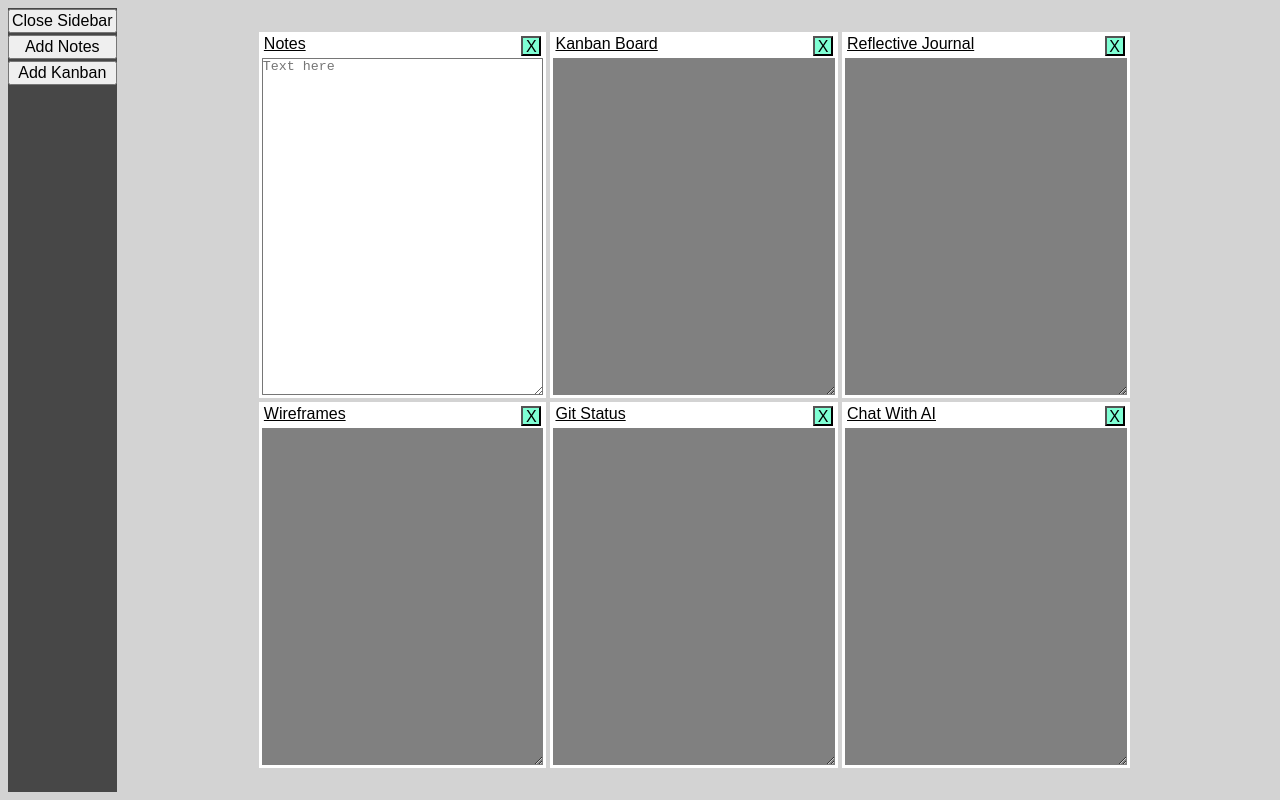
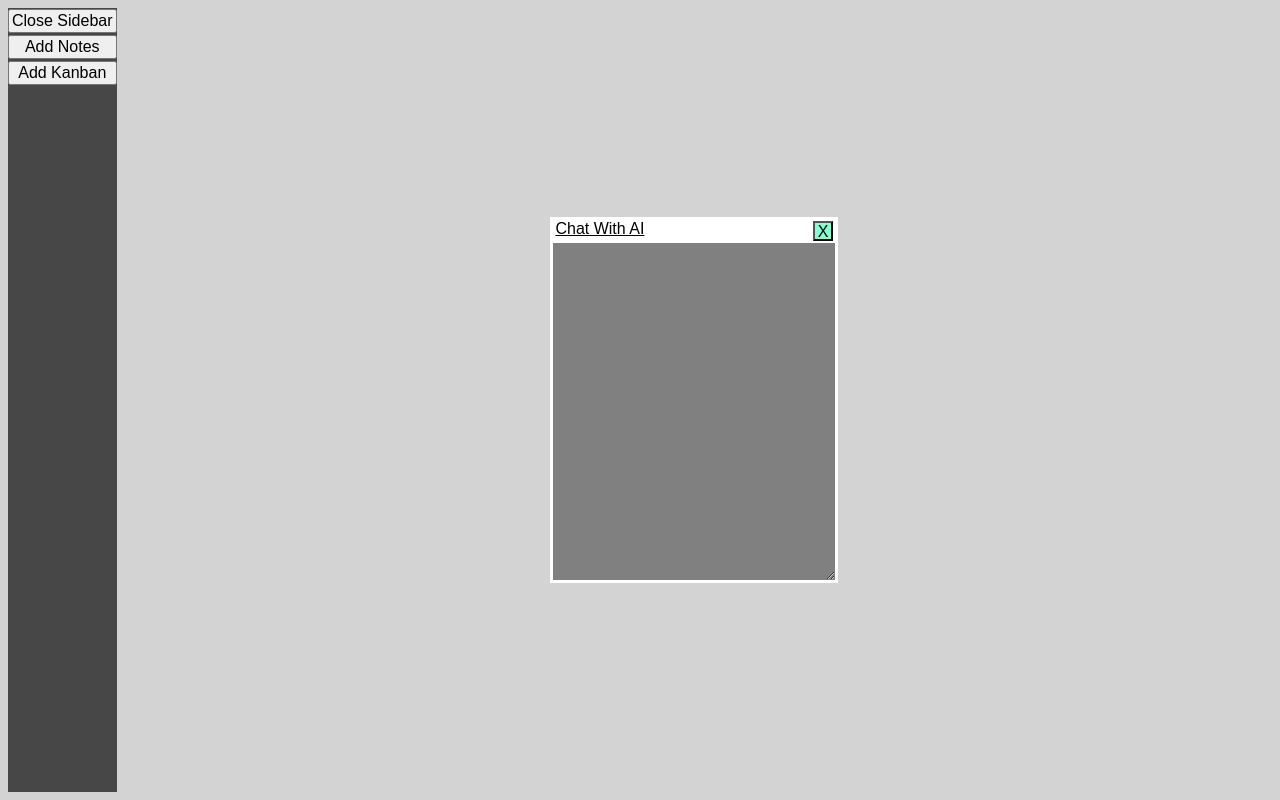
Before and after one commit to J-Wll/dev-companion, a React (Create React App) app: page / in a window 1280 px wide. Built offline with nearby package versions, Linux system fonts and the light colour scheme.

Commit message:
Experimental draggable components using React-Draggable
https://www.copycat.dev/blog/react-draggable/#:~:text=const%20Draggable%20%3D%20require(%20'react,Draggable%2F%3E%20component%20around%20it.

```diff
--- a/src/App.js
+++ b/src/App.js
@@ -10,16 +10,12 @@ function App() {
   // row implementation is temporary, that'll be automatically configured based on module count and or settings
   let arr = [];
   let startingModules = [
-    <div key="row-1" className="row">
-      <Module key="-1" purpose="notes" title="Notes" />
-      <Module key="-2" purpose="kanban" title="Kanban Board" />
-      <Module key="-3" purpose="reflective" title="Reflective Journal" />
-    </div>,
-    <div key="row-" className="row">
-      <Module key="-4" purpose="wireframe" title="Wireframes" />
-      <Module key="-5" purpose="gitStatus" title="Git Status" />
+      <Module key="-1" purpose="notes" title="Notes" />,
+      <Module key="-2" purpose="kanban" title="Kanban Board" />,
+      <Module key="-3" purpose="reflective" title="Reflective Journal" />,
+      <Module key="-4" purpose="wireframe" title="Wireframes" />,
+      <Module key="-5" purpose="gitStatus" title="Git Status" />,
       <Module key="-6" purpose="aiChat" title="Chat With AI" />
-    </div>
   ]
   // [stateVariable, functionToUpdateState] = useState(defaultValue)
   let [modulesCreated, updateModulesCreated] = useState(0)
--- a/src/Module.js
+++ b/src/Module.js
@@ -1,4 +1,5 @@
 import { useState} from "react";
+import Draggable, {DraggableCore} from "react-draggable";
 import './css/Module.css'
 
 export default function Module(props) {
@@ -7,16 +8,20 @@ export default function Module(props) {
     function checkStatus() {
         // only returns modules with open === true
         if (open) {
-            return (<div className="module">
-                <div className="menu-bar">
+            return (<Draggable handle=".handle"><div className="module">
+                <div className="menu-bar handle">
                     {/* {console.log(props.title)} */}
                     <p className="module-title">{props.title}</p>
+                    <div className="buttons">
+                    {/* <button className="handle close-module">=</button> */}
                     <button onClick={closeMod} className="close-module">X</button>
+                    </div>
                 </div>
                 <div className="module-body">
                     {componentPurpose(props.purpose)}
                 </div>
-            </div>)
+            </div>
+            </Draggable>)
         }
     }
 
--- a/src/css/Module.css
+++ b/src/css/Module.css
@@ -13,6 +13,12 @@
     /* height: 300px; */
     width: 22vw;
     height: 45vh;
+    /* transition: width 0.1s, height 0.1s; */
+    /* transition-delay: 10ms;
+    vertical-align: top; */
+    /* Draggable */
+    position: absolute;
+    direction: ltr;
   }
 
   .module-title{
@@ -45,6 +51,8 @@
     min-width: fit-content;
     width: 100%;
     height: 20px;
+    cursor: pointer;
+
     /* justify-content: end; */
     /* border: solid; */
     /* border-bottom: 3px solid rgb(19, 19, 19); */
--- a/src/css/ModuleHandler.css
+++ b/src/css/ModuleHandler.css
@@ -2,18 +2,18 @@
     margin:auto;
     display: flex;
     /* for use with rows */
-    flex-direction: column;
-    flex-wrap: wrap;
+    /* flex-direction: column; */
     align-items: center;
     justify-content: center;
     max-width: 95%;
     /* more dynamic display */
-    /* flex-direction: row; */
+    flex-direction: row;
+    flex-wrap: wrap;
   }
 
-  .row{
+  /* .row{
     display: flex;
     flex-direction: row;
     justify-content: space-around;
     max-width: 100%;
-  }
+  } */
```
Also changed, not shown: package.json (+4 -3 lines), 1 other file (tests, documents, lock files or other folders).
